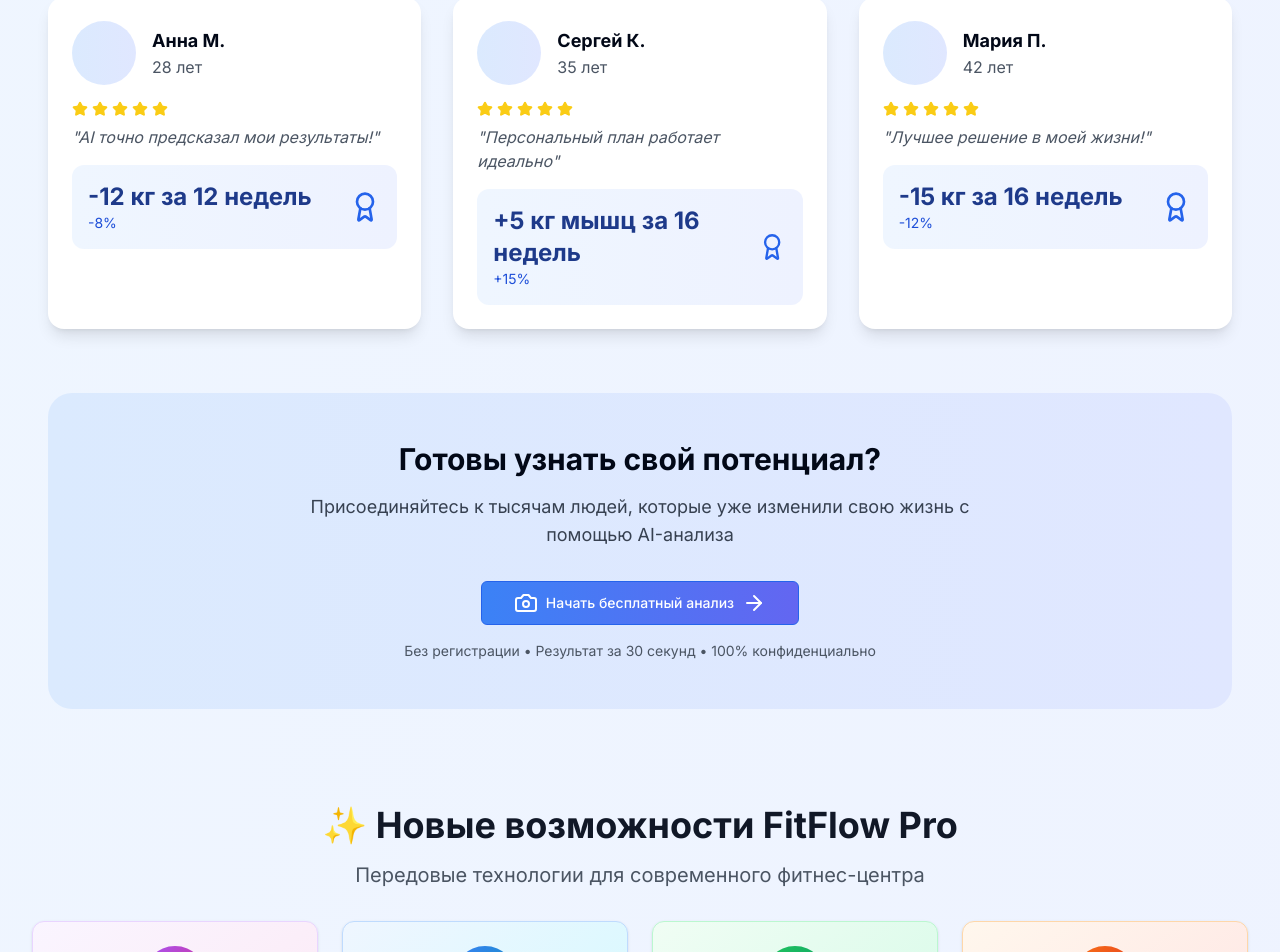
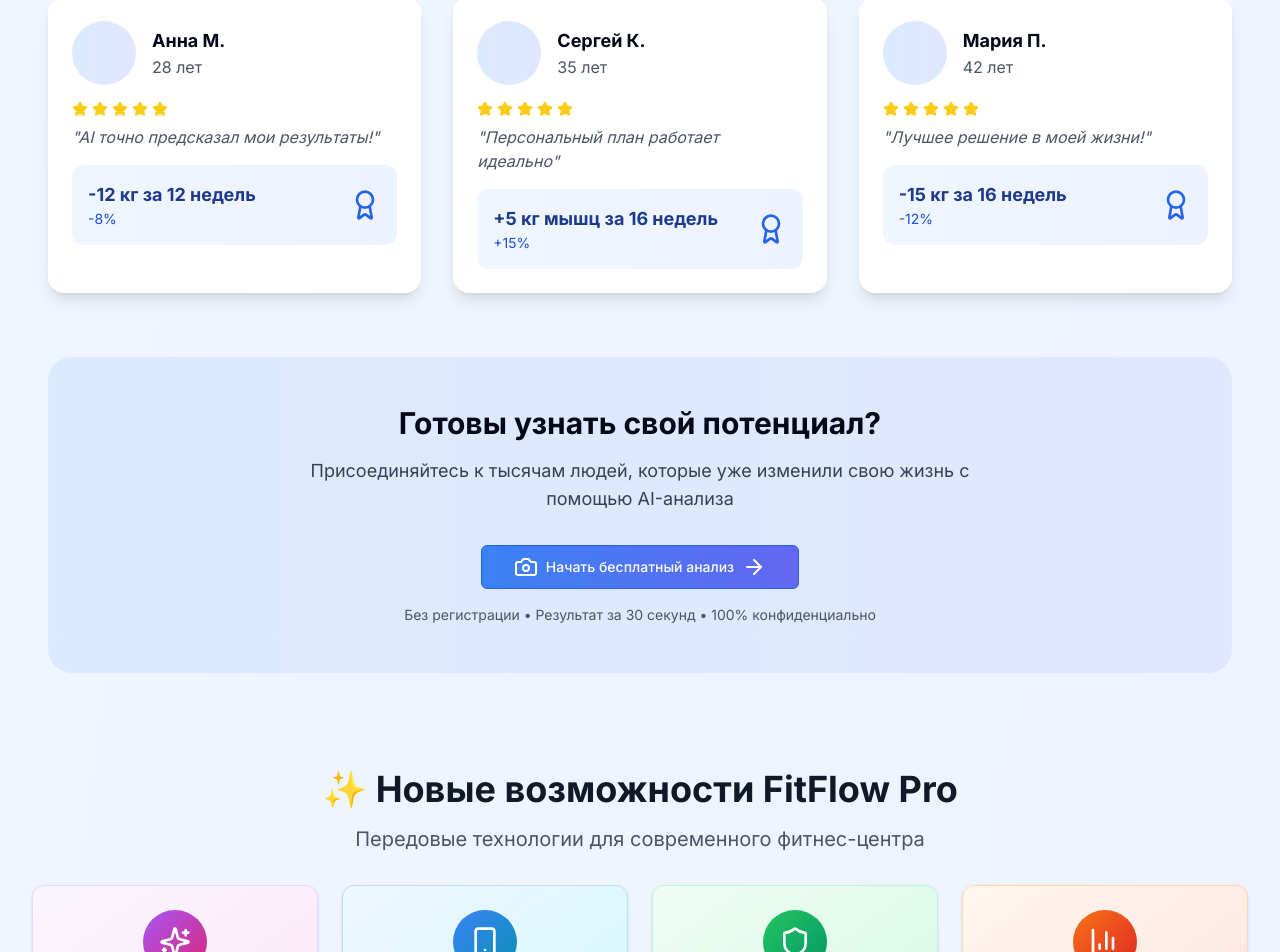
Before and after one commit to roma-frontend/FitFlow-Pro, a Next.js app: page / in a window 1280 px wide. Shown: the part 2162-3114 px from the top of the page. Built offline with nearby package versions, Linux system fonts and the light colour scheme; no server answers.

Commit message:
UI changes

```diff
--- a/components/ai-body-analysis/BodyAnalysisModal.tsx
+++ b/components/ai-body-analysis/BodyAnalysisModal.tsx
@@ -182,7 +182,7 @@ export default function BodyAnalysisModal({ isOpen, onClose, onAnalysisComplete
             {/* Header */}
             <div className="sticky top-0 bg-white z-10 p-6 border-b">
               <div className="flex items-center justify-between">
-                <div className="flex items-center gap-3">
+                <div className="flex flex-wrap justify-center items-center gap-3">
                   <div className="w-12 h-12 bg-gradient-to-r from-blue-500 to-indigo-500 rounded-2xl flex items-center justify-center">
                     <Sparkles className="h-6 w-6 text-white" />
                   </div>
@@ -195,7 +195,7 @@ export default function BodyAnalysisModal({ isOpen, onClose, onAnalysisComplete
                   variant="ghost"
                   size="icon"
                   onClick={handleClose}
-                  className="rounded-full"
+                  className="rounded-full absolute right-2 top-2"
                 >
                   <X className="h-5 w-5" />
                 </Button>
--- a/components/home/BodyAnalysisSection.tsx
+++ b/components/home/BodyAnalysisSection.tsx
@@ -2,7 +2,6 @@
 "use client";
 
 import React from 'react';
-import { motion } from 'framer-motion';
 import {
   Camera, TrendingUp, Users, Award,
   Star, ArrowRight, Sparkles, Zap
@@ -214,7 +213,7 @@ export default function BodyAnalysisSection() {
 
                   <div className="flex items-center justify-between p-4 bg-gradient-to-r from-blue-50 to-indigo-50 rounded-xl">
                     <div>
-                      <p className="text-2xl font-bold text-blue-900">{item.result}</p>
+                      <p className="text-lg font-bold text-blue-900">{item.result}</p>
                       <p className="text-sm text-blue-700">
                         {item.bodyFat || item.muscleMass}
                       </p>
--- a/components/ui/body-photo-upload.tsx
+++ b/components/ui/body-photo-upload.tsx
@@ -279,7 +279,7 @@ export function BodyPhotoUpload({
             animate={{ opacity: 1, scale: 1 }}
             exit={{ opacity: 0, scale: 0.9 }}
             className={`
-              relative w-full h-80 border-2 border-dashed rounded-2xl transition-all cursor-pointer
+              relative w-full h-[25rem] sm:h-[20rem] border-2 border-dashed rounded-2xl transition-all cursor-pointer
               ${dragOver
                 ? 'border-blue-500 bg-blue-50'
                 : 'border-gray-300 hover:border-gray-400 hover:bg-gray-50'
```
